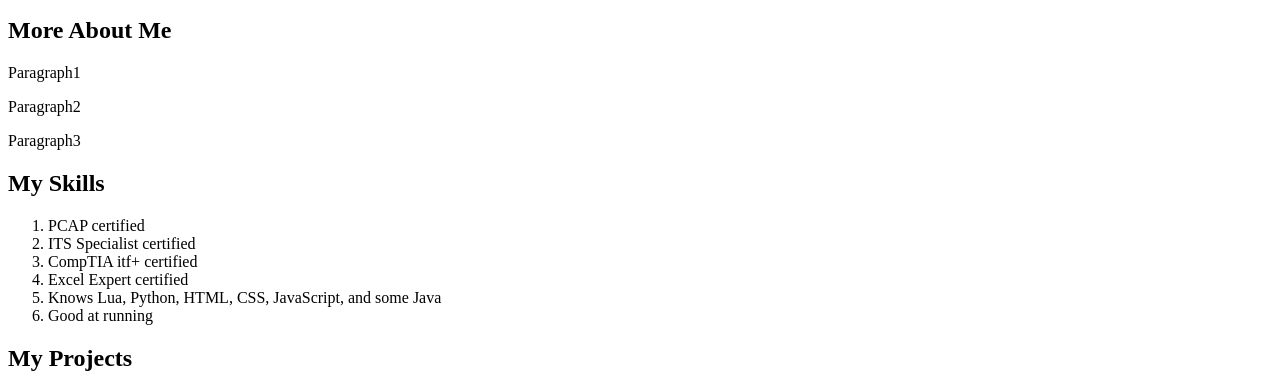
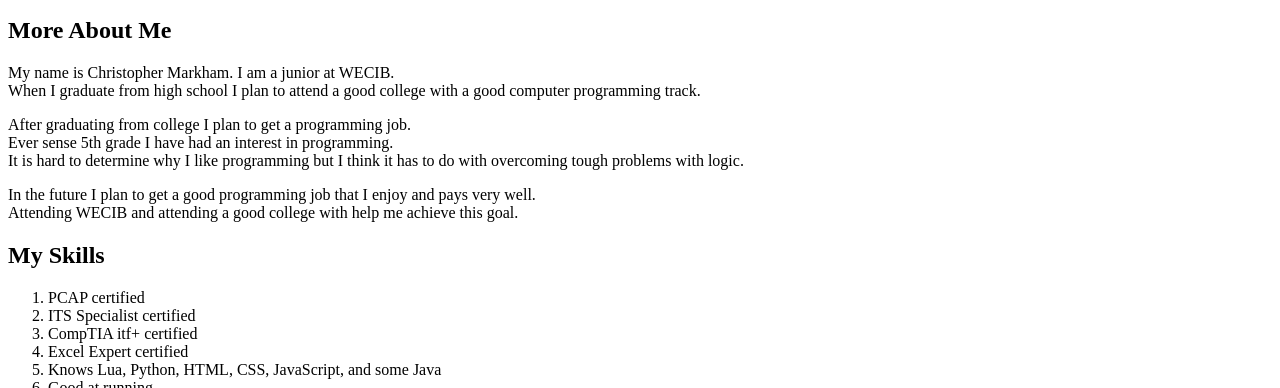
Before and after one commit to RealRottale1/markham.github.io, a plain HTML site: page index.html in a window 1280 px wide. Shown: the part 403-791 px from the top of the page. Drawn offline with Linux system fonts and the light colour scheme.

Commit message:
Update index.html

```diff
--- a/index.html
+++ b/index.html
@@ -24,13 +24,13 @@
             </h1>
         </header>
         <p>
-            Paragraph1
+            My name is Christopher Markham. I am a junior at WECIB.<br> When I graduate from high school I plan to attend a good college with a good computer programming track.
         </p>
         <p>
-            Paragraph2
+            After graduating from college I plan to get a programming job.<br> Ever sense 5th grade I have had an interest in programming.<br> It is hard to determine why I like programming but I think it has to do with overcoming tough problems with logic.
         </p>
         <p>
-            Paragraph3
+            In the future I plan to get a good programming job that I enjoy and pays very well.<br> Attending WECIB and attending a good college with help me achieve this goal.
         </p>
     </section>
     <section>
```
